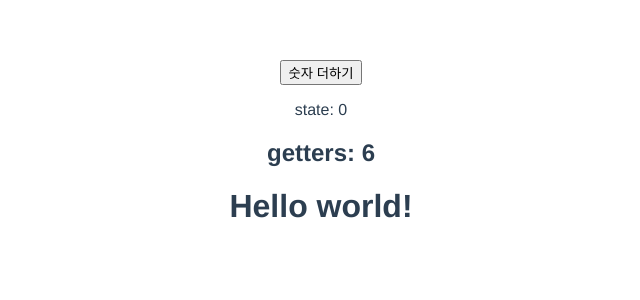
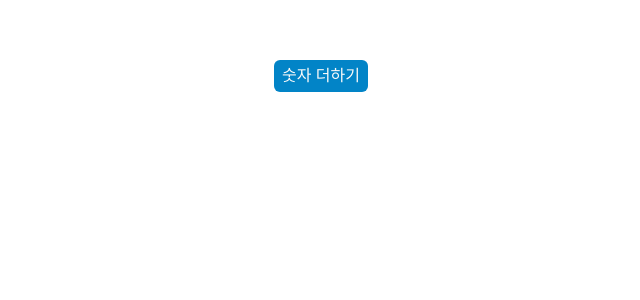
Before and after one commit to dltmdrbtjd/vue3-golang-todo-webapp, a Vue app in the folder convenience-client/: page / in a window 1280 px wide. Shown: the top 300 px of the page, without its empty margins (319-959 px from the left). Built offline with nearby package versions, Linux system fonts and the light colour scheme.

Commit message:
default css setup

```diff
--- a/convenience-client/src/main.ts
+++ b/convenience-client/src/main.ts
@@ -2,5 +2,7 @@
 import App from "@/App.vue";
 import router from "@/routes";
 import { createPinia } from "pinia";
+import "./styles/tailwind.scss";
+import "./styles/main.scss";
 
 createApp(App).use(createPinia()).use(router).mount("#app");
--- /dev/null
+++ b/convenience-client/src/styles/main.scss
@@ -0,0 +1,3 @@
+html, body, #app {
+  @apply w-full h-full
+}
--- /dev/null
+++ b/convenience-client/src/styles/tailwind.scss
@@ -0,0 +1,3 @@
+@tailwind base;
+@tailwind components;
+@tailwind utilities;
```
